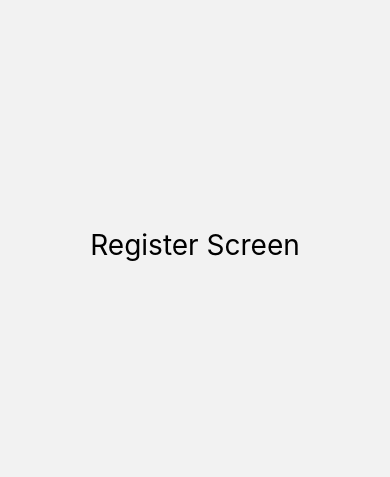
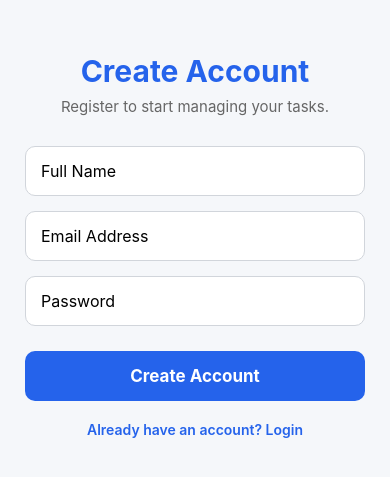
Before and after one commit to charith-jeewaka/react-native-flex_app, a React Native app: screen /Register in a window 390 px wide. Shown: the part 177-654 px from the top of the page. Built offline with nearby package versions, Linux system fonts and the light colour scheme.

Commit message:
authentication with firebase

```diff
--- a/src/screens/HomeScreen.tsx
+++ b/src/screens/HomeScreen.tsx
@@ -1,9 +1,15 @@
 import { View, Text } from "react-native";
 
-export default function LoginScreen() {
+export default function HomeScreen() {
   return (
-    <View>
-      <Text>Home Screen</Text>
+    <View
+      style={{
+        flex: 1,
+        justifyContent: "center",
+        alignItems: "center",
+      }}
+    >
+      <Text style={{ fontSize: 28 }}>Home Screen</Text>
     </View>
   );
 }
--- a/src/screens/LoginScreen.tsx
+++ b/src/screens/LoginScreen.tsx
@@ -1,15 +1,131 @@
-import { View, Text } from "react-native";
+import React, { useState } from "react";
+import {
+  View,
+  Text,
+  TextInput,
+  TouchableOpacity,
+  StyleSheet,
+} from "react-native";
+import { NativeStackNavigationProp } from "@react-navigation/native-stack";
+import { useNavigation } from "@react-navigation/native";
+import { RootStackParamList } from "../navigation/AppNavigator";
+
+import { signInWithEmailAndPassword } from "firebase/auth";
+import { auth } from "../services/firebase";
+
+type LoginScreenNavigationProp = NativeStackNavigationProp<
+  RootStackParamList,
+  "Login"
+>;
 
 export default function LoginScreen() {
+
+const navigation = useNavigation<LoginScreenNavigationProp>();
+
+  const [email, setEmail] = useState("");
+  const [password, setPassword] = useState("");
+
+  const handleLogin = async () => {
+    if (!email || !password) {
+      alert("Please enter your email and password.");
+      return;
+    }
+
+    try {
+      await signInWithEmailAndPassword(auth, email, password);
+
+      alert("Login Successful!");
+
+      navigation.replace("Home");
+    } catch (error: any) {
+      alert(error.message);
+    }
+  };
+
   return (
-    <View
-      style={{
-        flex: 1,
-        justifyContent: "center",
-        alignItems: "center",
-      }}
-    >
-      <Text style={{ fontSize: 28 }}>Login Screen</Text>
+    <View style={styles.container}>
+      <Text style={styles.title}>Task Manager</Text>
+      <Text style={styles.subtitle}>Sign in to continue</Text>
+
+      <TextInput
+        placeholder="Email"
+        keyboardType="email-address"
+        autoCapitalize="none"
+        style={styles.input}
+        value={email}
+        onChangeText={setEmail}
+      />
+
+      <TextInput
+        placeholder="Password"
+        secureTextEntry
+        style={styles.input}
+        value={password}
+        onChangeText={setPassword}
+      />
+
+      <TouchableOpacity style={styles.button} onPress={handleLogin}>
+        <Text style={styles.buttonText}>Login</Text>
+      </TouchableOpacity>
+
+      <TouchableOpacity onPress={() => navigation.navigate("Register")}>
+        <Text style={styles.link}>Don't have an account? Register</Text>
+      </TouchableOpacity>
     </View>
   );
 }
+
+const styles = StyleSheet.create({
+  container: {
+    flex: 1,
+    justifyContent: "center",
+    padding: 25,
+    backgroundColor: "#F5F7FA",
+  },
+
+  title: {
+    fontSize: 32,
+    fontWeight: "bold",
+    color: "#2563EB",
+    textAlign: "center",
+    marginBottom: 10,
+  },
+
+  subtitle: {
+    fontSize: 16,
+    color: "#666",
+    textAlign: "center",
+    marginBottom: 35,
+  },
+
+  input: {
+    backgroundColor: "#fff",
+    borderWidth: 1,
+    borderColor: "#ddd",
+    borderRadius: 10,
+    padding: 15,
+    marginBottom: 15,
+    fontSize: 16,
+  },
+
+  button: {
+    backgroundColor: "#2563EB",
+    padding: 16,
+    borderRadius: 10,
+    alignItems: "center",
+    marginTop: 10,
+  },
+
+  buttonText: {
+    color: "#fff",
+    fontSize: 18,
+    fontWeight: "bold",
+  },
+
+  link: {
+    textAlign: "center",
+    marginTop: 25,
+    color: "#2563EB",
+    fontWeight: "600",
+  },
+});
--- a/src/screens/RegisterScreen.tsx
+++ b/src/screens/RegisterScreen.tsx
@@ -1,15 +1,121 @@
-import { View, Text } from "react-native";
+import React, { useState } from "react";
+import {
+  View,
+  Text,
+  TextInput,
+  TouchableOpacity,
+  StyleSheet,
+} from "react-native";
+import { NativeStackNavigationProp } from "@react-navigation/native-stack";
+import { useNavigation } from "@react-navigation/native";
+import { RootStackParamList } from "../navigation/AppNavigator";
+
+type RegisterScreenNavigationProp = NativeStackNavigationProp<
+  RootStackParamList,
+  "Register"
+>;
 
 export default function RegisterScreen() {
+  const navigation = useNavigation<RegisterScreenNavigationProp>();
+
+  const [fullName, setFullName] = useState("");
+  const [email, setEmail] = useState("");
+  const [password, setPassword] = useState("");
+
   return (
-    <View
-      style={{
-        flex: 1,
-        justifyContent: "center",
-        alignItems: "center",
-      }}
-    >
-      <Text style={{ fontSize: 28 }}>Register Screen</Text>
+    <View style={styles.container}>
+      <Text style={styles.title}>Create Account</Text>
+      <Text style={styles.subtitle}>
+        Register to start managing your tasks.
+      </Text>
+
+      <TextInput
+        style={styles.input}
+        placeholder="Full Name"
+        value={fullName}
+        onChangeText={setFullName}
+      />
+
+      <TextInput
+        style={styles.input}
+        placeholder="Email Address"
+        keyboardType="email-address"
+        autoCapitalize="none"
+        value={email}
+        onChangeText={setEmail}
+      />
+
+      <TextInput
+        style={styles.input}
+        placeholder="Password"
+        secureTextEntry
+        value={password}
+        onChangeText={setPassword}
+      />
+
+      <TouchableOpacity style={styles.button}>
+        <Text style={styles.buttonText}>Create Account</Text>
+      </TouchableOpacity>
+
+      <TouchableOpacity onPress={() => navigation.goBack()}>
+        <Text style={styles.link}>Already have an account? Login</Text>
+      </TouchableOpacity>
     </View>
   );
 }
+
+const styles = StyleSheet.create({
+  container: {
+    flex: 1,
+    justifyContent: "center",
+    backgroundColor: "#F5F7FA",
+    padding: 25,
+  },
+
+  title: {
+    fontSize: 30,
+    fontWeight: "bold",
+    color: "#2563EB",
+    textAlign: "center",
+    marginBottom: 8,
+  },
+
+  subtitle: {
+    textAlign: "center",
+    color: "#666",
+    fontSize: 15,
+    marginBottom: 30,
+  },
+
+  input: {
+    backgroundColor: "#FFFFFF",
+    borderWidth: 1,
+    borderColor: "#D1D5DB",
+    borderRadius: 10,
+    paddingHorizontal: 15,
+    paddingVertical: 14,
+    marginBottom: 15,
+    fontSize: 16,
+  },
+
+  button: {
+    backgroundColor: "#2563EB",
+    paddingVertical: 15,
+    borderRadius: 10,
+    alignItems: "center",
+    marginTop: 10,
+  },
+
+  buttonText: {
+    color: "#FFFFFF",
+    fontSize: 17,
+    fontWeight: "bold",
+  },
+
+  link: {
+    textAlign: "center",
+    color: "#2563EB",
+    marginTop: 20,
+    fontWeight: "600",
+  },
+});
```
